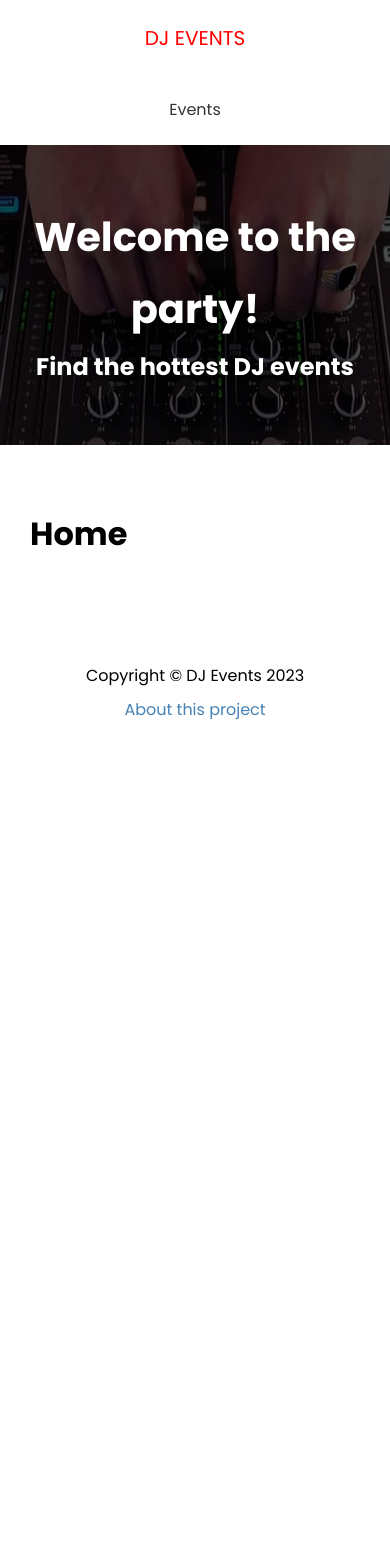
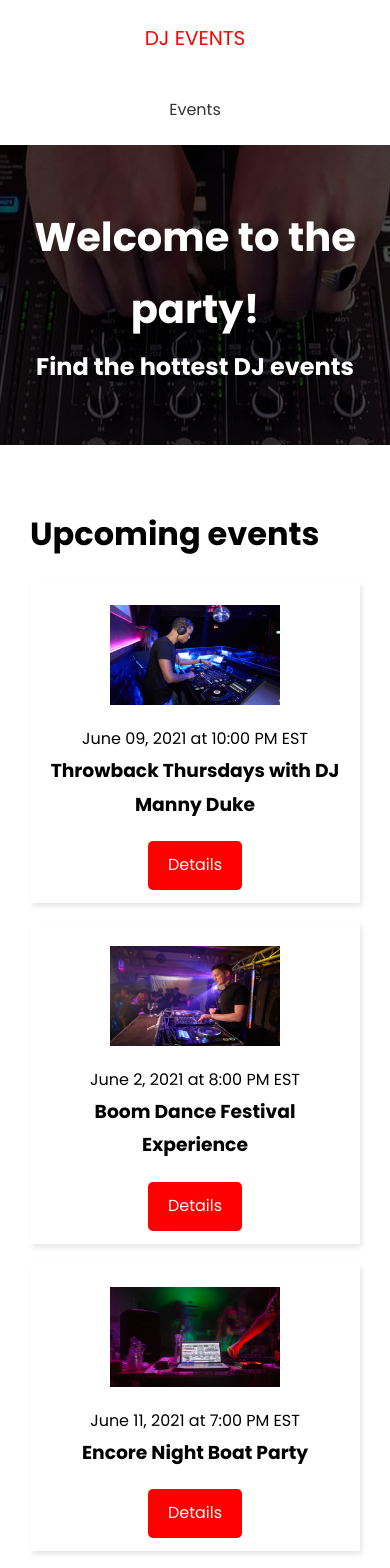
Before and after one commit to CaeSea/dj-events-frontend, a Next.js app: page / in a window 390 px wide. Shown: the top 1568 px of the page. Before the commit the page ends 844 px from the top, so only its background shows below. Built offline with nearby package versions, Linux system fonts and the light colour scheme; no server answers.

Commit message:
added api paths and events

```diff
--- /dev/null
+++ b/src/components/EventItem.tsx
@@ -0,0 +1,26 @@
+import Link from 'next/link';
+import Image from 'next/image';
+import styles from '@/styles/EventItem.module.css';
+
+export default function EventItem({ evt }: any) {
+    return (
+        <div className={styles.event}>
+            <div className={styles.img}>
+                <Image src={evt.image ? evt.image : '/images/event-default.png'} width={170} height={100} alt="" />
+            </div>
+
+            <div className={styles.info}>
+                <span>
+                    {evt.date} at {evt.time}
+                </span>
+                <h3>{evt.name}</h3>
+            </div>
+
+            <div className={styles.link}>
+                <Link href={`/events/${evt.slug}`} legacyBehavior>
+                    <a className="btn">Details</a>
+                </Link>
+            </div>
+        </div>
+    )
+}
--- /dev/null
+++ b/src/config/index.ts
@@ -0,0 +1 @@
+export const API_URL = process.env.NEXT_PUBLIC_API_URL || 'http://localhost:3000';
--- a/src/pages/index.tsx
+++ b/src/pages/index.tsx
@@ -1,9 +1,33 @@
+import Link from 'next/link';
 import Layout from "@/components/Layout";
+import EventItem from "@/components/EventItem";
+import { API_URL } from '@/config/index';
 
-export default function HomePage() {
+export async function getStaticProps() {
+  const res = await fetch(`${API_URL}/api/events`);
+  const events = await res.json();
+
+  return {
+    props: { events },
+    revalidate: 1
+  }
+}
+
+export default function HomePage({ events }: any) {
   return (
     <Layout>
-      <h1>Home</h1>
+      <h1>Upcoming events</h1>
+      {events.length === 0 && <h3>No events to show.</h3>}
+
+      {events.map((evt: any) => (
+        <EventItem key={evt.id} evt={evt} />
+      ))}
+
+      {events.length > 0 && (
+        <Link href="/events" legacyBehavior>
+          <a className="btn-secondary">View all events</a>
+        </Link>
+      )}
     </Layout>
   )
 }
--- /dev/null
+++ b/src/styles/EventItem.module.css
@@ -0,0 +1,28 @@
+.event {
+    display: flex;
+    justify-content: space-between;
+    align-items: center;
+    margin: 20px 0;
+    padding: 13px;
+    box-shadow: 2px 3px 5px rgba(0, 0, 0, 0.1);
+}
+
+.img {
+    flex: 1;
+    margin: 10px;
+}
+
+.info {
+    flex: 2;
+}
+
+@media (max-width: 600px) {
+    .event {
+        flex-direction: column;
+        text-align: center;
+    }
+
+    .info {
+        margin-bottom: 20px;
+    }
+}
```
Also changed, not shown: src/pages/events/index.tsx (+20 -3 lines), tsconfig.json (+25 -6 lines).
